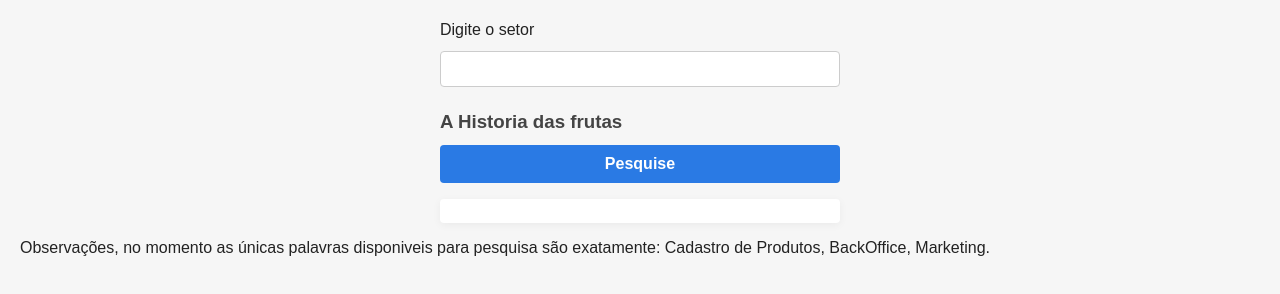
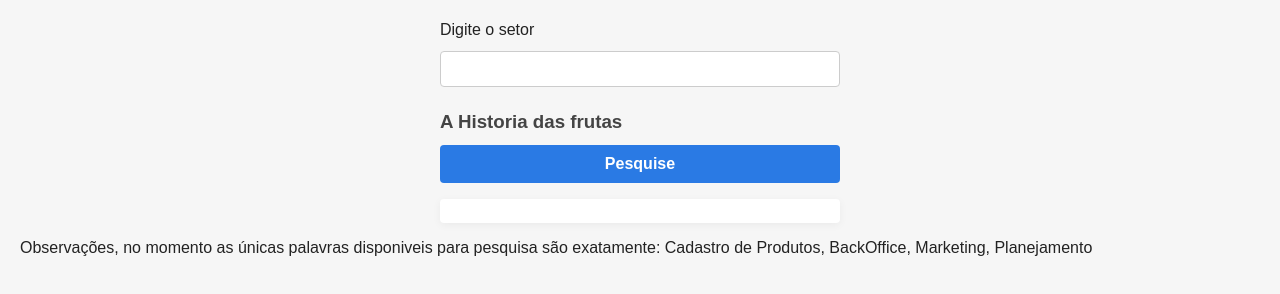
Before and after one commit to Elton2201/E-Commerce-em-Js, a plain HTML site: page index.html in a window 1280 px wide. Shown: the part 60-354 px from the top of the page. Drawn offline with Linux system fonts and the light colour scheme.

Commit message:
Planejamento2

```diff
--- a/index.html
+++ b/index.html
@@ -106,7 +106,7 @@ p#text {
   <p id="text"></p>
 
 
-  <p>Observações, no momento as únicas palavras disponiveis para pesquisa são exatamente: Cadastro de Produtos, BackOffice, Marketing.</p>
+  <p>Observações, no momento as únicas palavras disponiveis para pesquisa são exatamente: Cadastro de Produtos, BackOffice, Marketing, Planejamento</p>
   <script>
 
     let ecommerce = [
```
